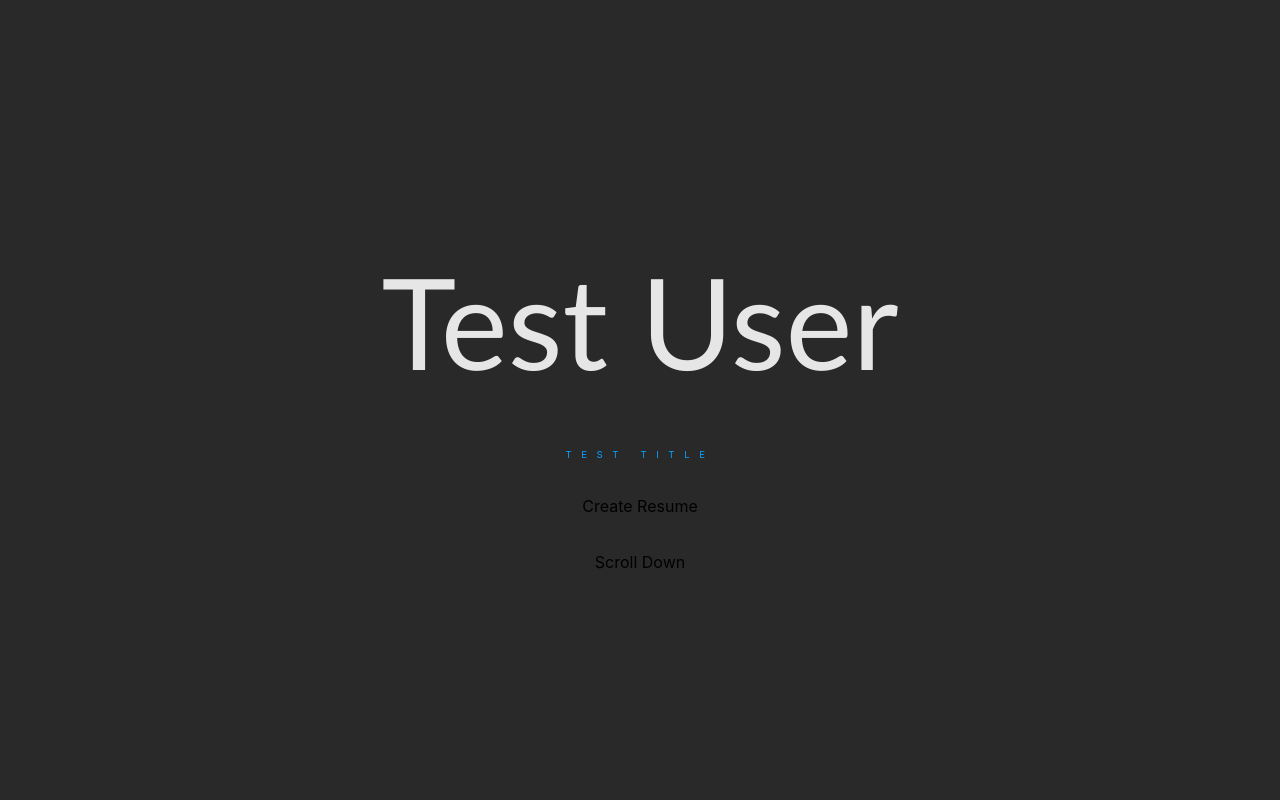
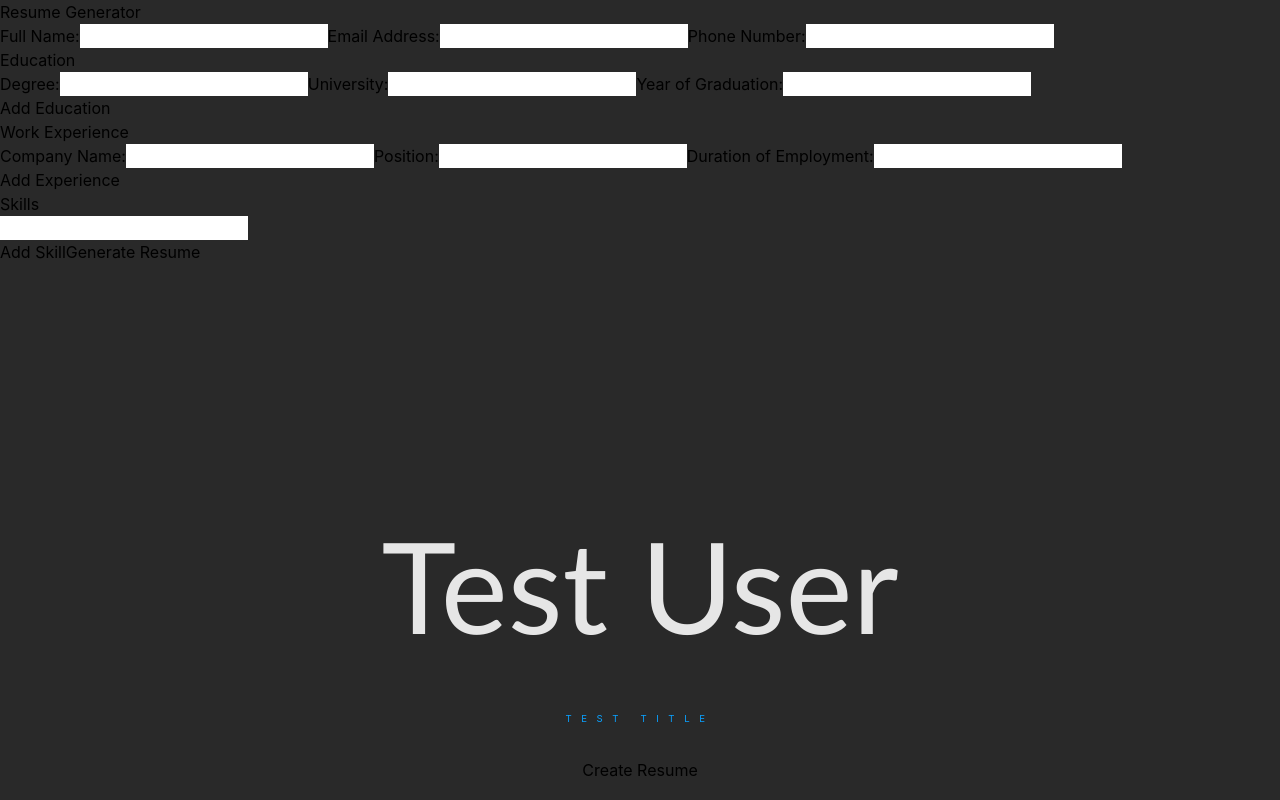
Before and after one commit to interactive-resume-generator/frontend, a Next.js app in the folder interactive-resume-generator-fe/: page / in a window 1280 px wide. Shown: the top 800 px of the page. Built offline with nearby package versions, Linux system fonts and the light colour scheme.

Commit message:
updated form component naming convention

```diff
--- a/interactive-resume-generator-fe/components/Hero.js
+++ b/interactive-resume-generator-fe/components/Hero.js
@@ -7,7 +7,7 @@ export default function Hero() {
             <header className='hero__header'>
                 <h1>Test User</h1>
                 <h2>Test Title</h2>
-                <Link href='/form'>
+                <Link href='/components/ResumeForm'>
                     Create Resume
                 </Link>
                 <p>Scroll Down</p>
--- a/interactive-resume-generator-fe/pages/form.js
+++ b/interactive-resume-generator-fe/components/ResumeForm.js
@@ -1,6 +1,6 @@
 import { useState } from 'react';
 
-export default function Home() {
+export default function ResumeForm() {
   const [name, setName] = useState('');
   const [email, setEmail] = useState('');
   const [phone, setPhone] = useState('');
--- a/interactive-resume-generator-fe/pages/index.js
+++ b/interactive-resume-generator-fe/pages/index.js
@@ -2,10 +2,12 @@ import React from 'react'
 import Hero from "@/components/Hero";
 import Footer from "@/components/Footer";
 import Portfolio from "@/components/Portfolio";
+import ResumeForm from "@/components/ResumeForm";
 
 function Home() {
     return (
         <>
+        <ResumeForm/>
         <Hero/>
         {/*<ScrollSection/>*/}
         <Portfolio/>
```
